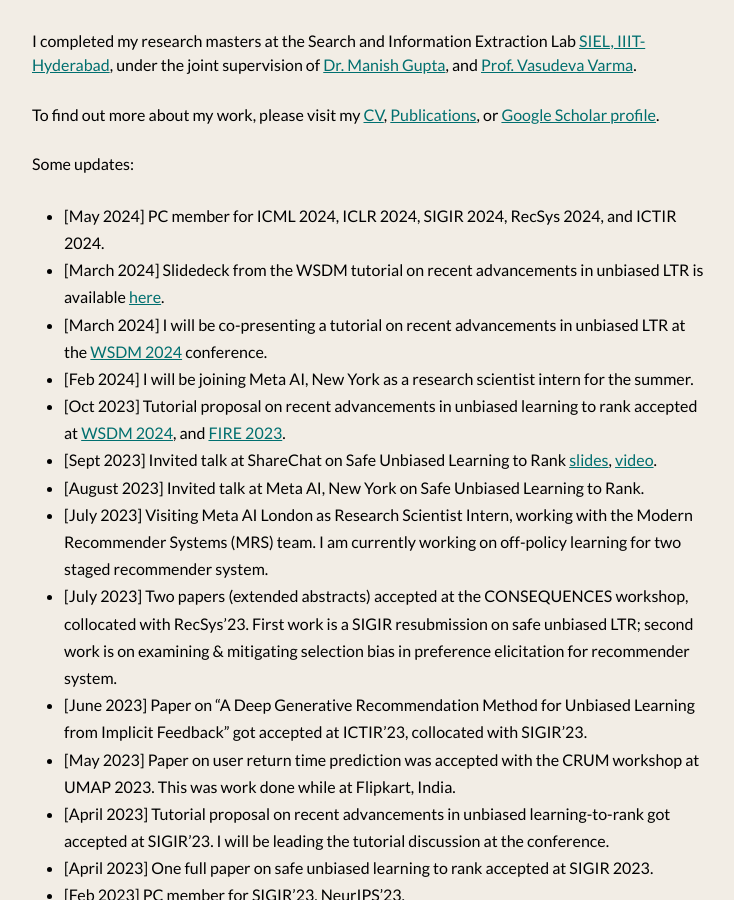
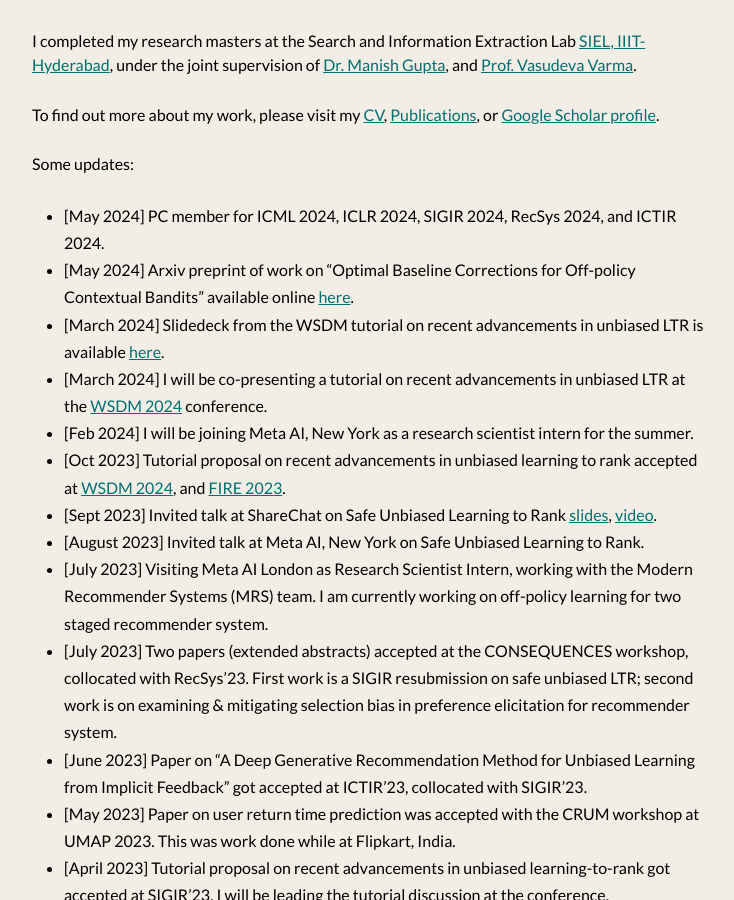
Before and after one commit to shashankg7/shashankg7.github.io, a Jekyll site: the page built from index.md, in a window 1280 px wide and 900 px high, scrolled down 433 px. Shown: the whole window, without its empty margins (272-1006 px from the left). Built offline with Jekyll 4.4.1, drawn with Linux system fonts in a browser that asks for light colours; nearby versions of some CDN libraries.

Commit message:
Update index.md

```diff
--- a/index.md
+++ b/index.md
@@ -16,6 +16,7 @@
 Some updates:
 
 * [May 2024] PC member for ICML 2024, ICLR 2024, SIGIR 2024, RecSys 2024, and ICTIR 2024.
+* [May 2024] Arxiv preprint of work on "Optimal Baseline Corrections for Off-policy Contextual Bandits" available online [here](https://arxiv.org/abs/2405.05736).
 * [March 2024] Slidedeck from the WSDM tutorial on recent advancements in unbiased LTR is available [here](https://sites.google.com/view/wsdm-2024-tutorial-ultr/).
 * [March 2024] I will be co-presenting a tutorial on recent advancements in unbiased LTR at the [WSDM 2024](https://sites.google.com/view/wsdm-2024-tutorial-ultr/) conference.
 * [Feb 2024] I will be joining Meta AI, New York as a research scientist intern for the summer.
```
